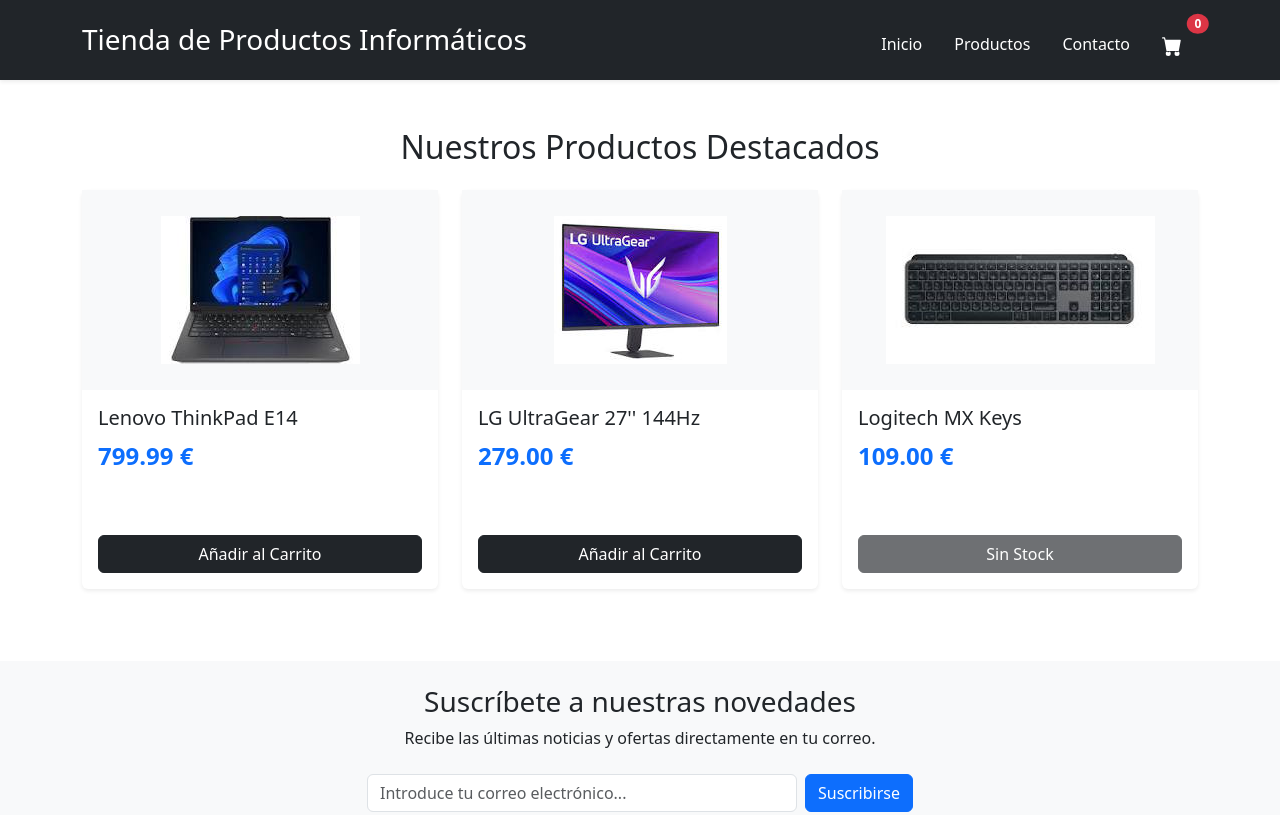
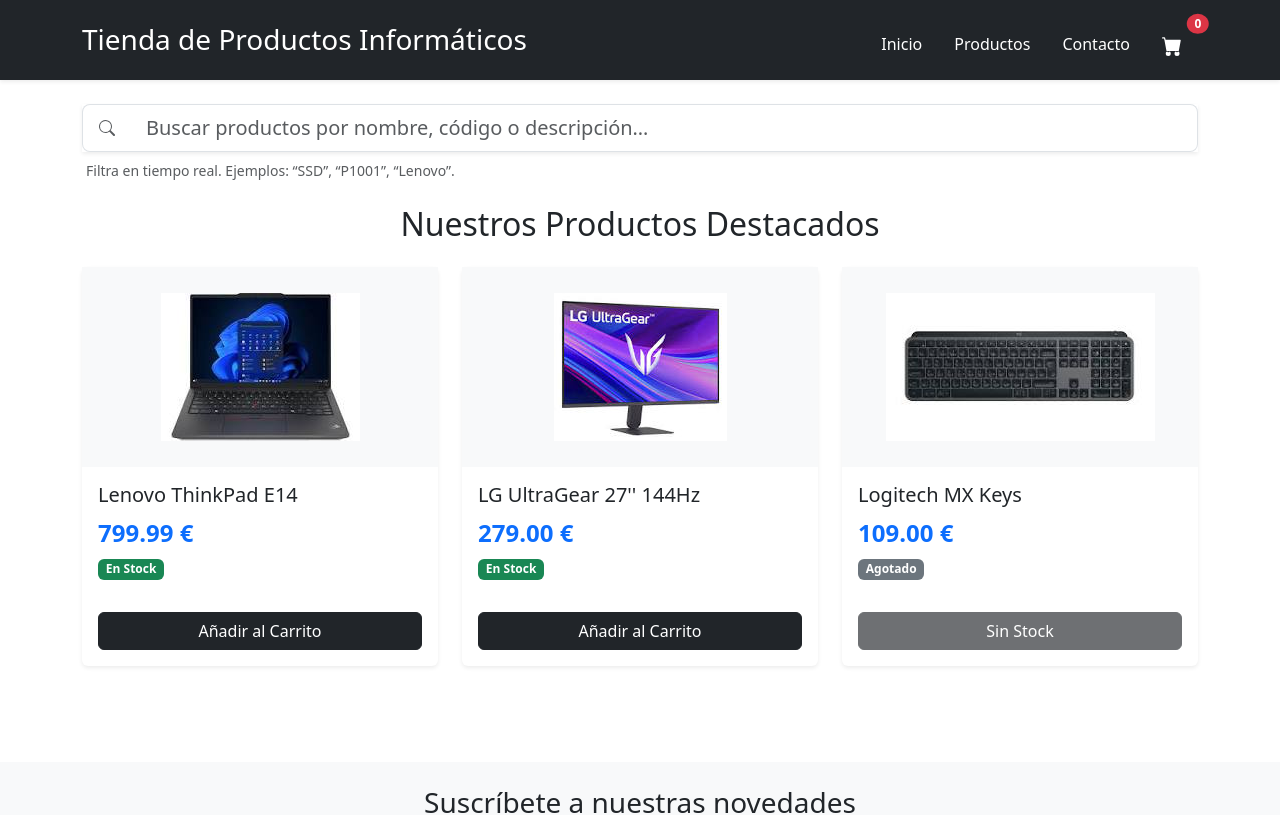
Before and after one commit to RicardoIESDB/Practica_guida_3_Hooks, a React (Create React App) app: page / in a window 1280 px wide. Shown: the top 815 px of the page. Built offline with nearby package versions, Linux system fonts and the light colour scheme.

Commit message:
practica funcional pero solo falta cambiar la tematica

```diff
--- a/public/index.html
+++ b/public/index.html
@@ -1,5 +1,5 @@
 <!DOCTYPE html>
-<html lang="en">
+<html lang="es">
   <head>
     <meta charset="utf-8" />
     <link rel="icon" href="%PUBLIC_URL%/favicon.ico" />
--- a/src/App.js
+++ b/src/App.js
@@ -3,23 +3,38 @@
 import Footer from './components/Footer';
 import ProductList from './components/ProductList';
 import Newsletter from './components/Newsletter';
+import SearchBar from './components/SearchBar';
 import { catalog } from './data/catalog';
 
 export default function App() {
-  const [products, setProducts] = useState(catalog);
+  const [products] = useState(catalog);
   const [carrito, setCarrito] = useState([]);
+  const [searchQuery, setSearchQuery] = useState('');
 
   const agregarAlCarrito = (producto) => {
     setCarrito([...carrito, producto]);
+    console.log("Añadido:", producto.nombre);
   };
+
+  const filteredProducts = products.filter((product)=>{
+    const lowerQuery = searchQuery.toLowerCase();
+    return (
+      product.nombre.toLowerCase().includes(lowerQuery) || product.id.toLowerCase().includes(lowerQuery)
+    );
+  });
 
   return (
     <div className="app d-flex flex-column min-vh-100">
       <Header totalCarrito={carrito.length} />
 
-      <main className='flex-grow-1'>
+      <main className='flex-grow-1 container my-4'>
+        <SearchBar
+            query={searchQuery}
+            onChange={setSearchQuery}
+            onClear={() => setSearchQuery('')}
+        />
         <ProductList
-          products={catalog}
+          products={filteredProducts}
           addToCart={agregarAlCarrito}
         />
       </main>
--- a/src/components/ProductList.js
+++ b/src/components/ProductList.js
@@ -1,13 +1,13 @@
 import React from 'react';
 import Card from './Cards';
 
-export default function ProductList({ products, addToCart }) {
+export default function ProductList({ products, addToCart}) {
   if (!products || products.length === 0) {
     return <p className="text-center text-muted mt-3">No hay productos disponibles.</p>;
   }
 
   return (
-    <div className="container mt-5">
+    <div className="mt-4">
       <h2 className="mb-4 text-center">Nuestros Productos Destacados</h2>
 
       <div className="row">
@@ -31,7 +31,7 @@
                 {p.precio.toFixed(2)} €
               </p>
               <div className='mb-3'>
-                <span className={"badge ${p.enStock ? 'bg-success' : 'bg-secondary'}"}>
+                <span className={`badge ${p.enStock ? 'bg-success' : 'bg-secondary'}`}>
                   {p.enStock ? 'En Stock' : 'Agotado'}
                 </span>
               </div>
--- /dev/null
+++ b/src/components/SearchBar.js
@@ -0,0 +1,45 @@
+import React from 'react';
+
+export default function SearchBar({
+  query,
+  onChange,
+  onClear,
+  placeholder = 'Buscar productos por nombre, código o descripción…',
+}) {
+  const handleInput = (e) => onChange(e.target.value);
+  const handleClear = () => onClear?.();
+
+  return (
+    <div className="mb-4">
+      <div className="input-group input-group-lg shadow-sm">
+        <span className="input-group-text bg-white border-end-0 text-muted">
+          <svg xmlns="http://www.w3.org/2000/svg" width="16" height="16" fill="currentColor" className="bi bi-search" viewBox="0 0 16 16">
+            <path d="M11.742 10.344a6.5 6.5 0 1 0-1.397 1.398h-.001c.03.04.062.078.098.115l3.85 3.85a1 1 0 0 0 1.415-1.414l-3.85-3.85a1.007 1.007 0 0 0-.115-.1zM12 6.5a5.5 5.5 0 1 1-11 0 5.5 5.5 0 0 1 11 0z"/>
+          </svg>
+        </span>
+
+        <input
+          type="text"
+          className="form-control border-start-0"
+          placeholder={placeholder}
+          value={query}
+          onChange={handleInput}
+        />
+
+        {query && (
+          <button
+            className="btn btn-outline-secondary border-start-0"
+            type="button"
+            onClick={handleClear}
+          >
+            Limpiar ✕
+          </button>
+        )}
+      </div>
+
+      <div className="form-text text-muted mt-2 ps-1">
+        Filtra en tiempo real. Ejemplos: “SSD”, “P1001”, “Lenovo”.
+      </div>
+    </div>
+  );
+}
```
